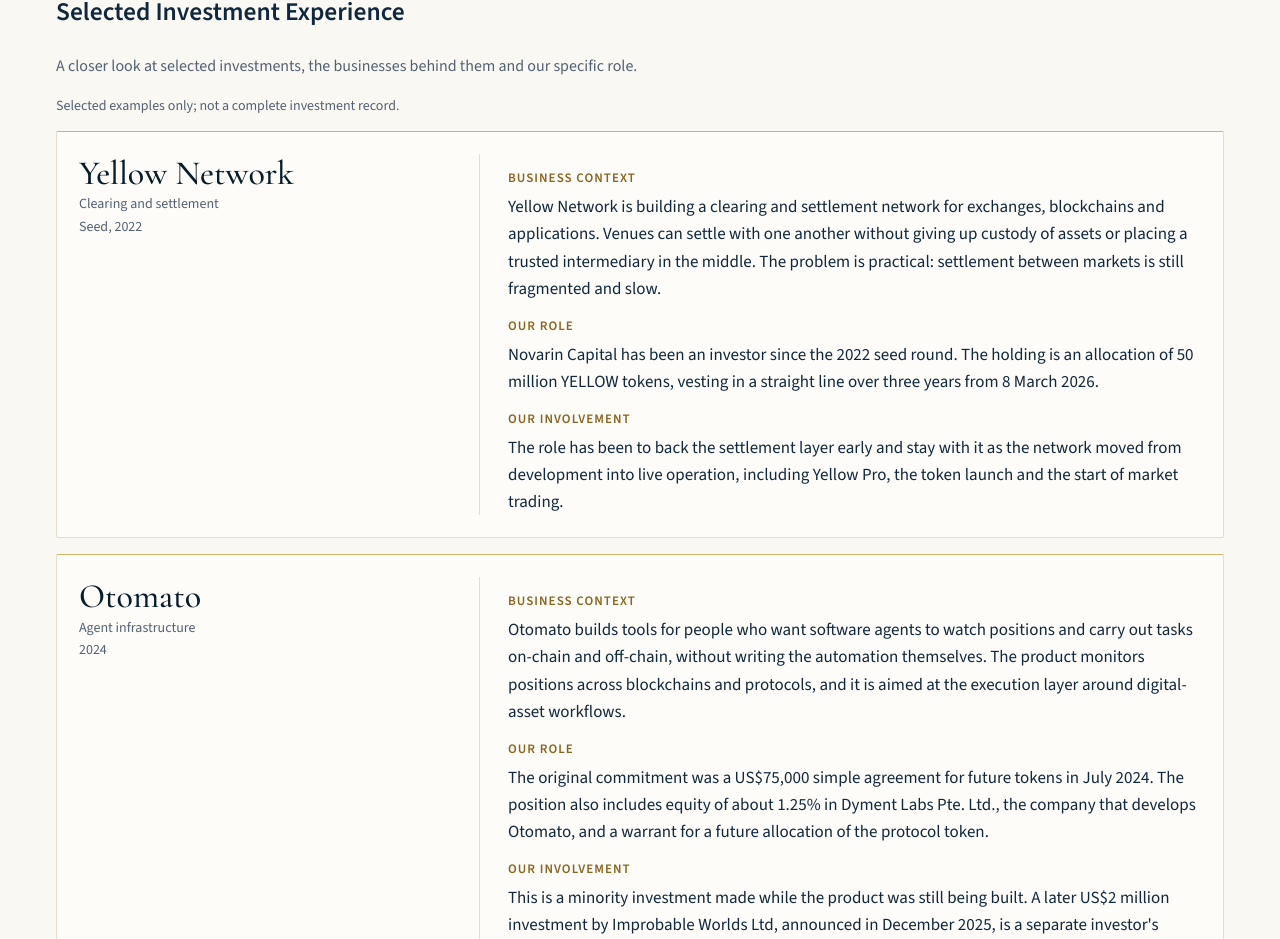
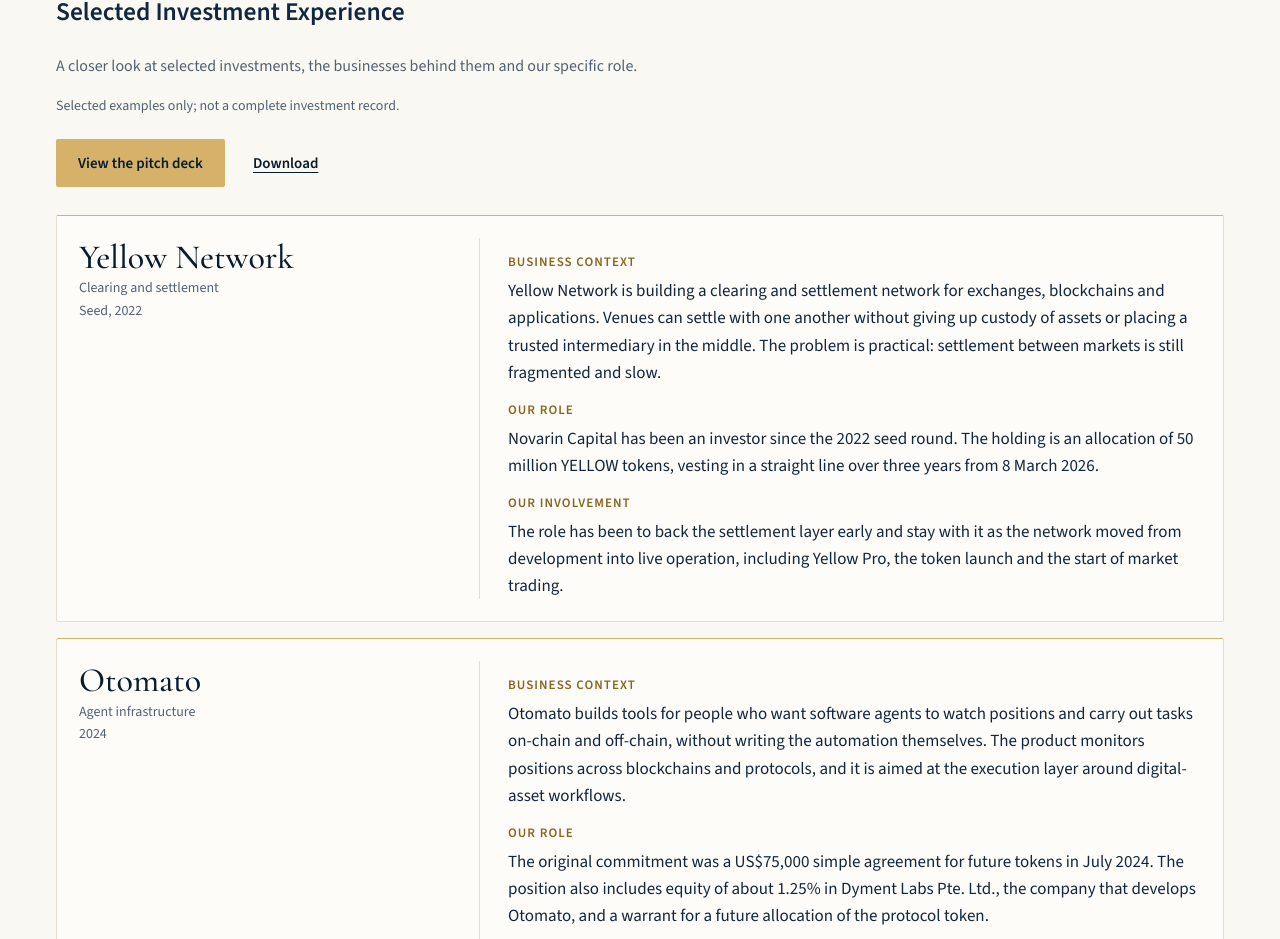
Before and after one commit to michaelarujune-ui/novarin-site, a React (Vite) app: page /about in a window 1280 px wide. Shown: the part 1608-2547 px from the top of the page. Built offline with nearby package versions, Linux system fonts and the light colour scheme.

Commit message:
site_pitch_deck

```diff
--- a/src/components/experience/ExperienceActivity.css
+++ b/src/components/experience/ExperienceActivity.css
@@ -210,6 +210,45 @@
   padding: 12px 0 48px;
 }
 
+.deck-actions {
+  display: flex;
+  flex-wrap: wrap;
+  align-items: center;
+  gap: 18px 28px;
+  margin: 22px 0 28px;
+}
+
+.deck-view,
+.deck-download {
+  font-size: 15px;
+  font-weight: 600;
+  text-decoration: none;
+}
+
+.deck-view {
+  display: inline-flex;
+  align-items: center;
+  min-height: 48px;
+  padding: 12px 22px;
+  border-radius: 2px;
+  background: var(--color-gold);
+  color: var(--color-navy);
+}
+
+.deck-view:hover {
+  background: var(--color-gold-hover);
+}
+
+.deck-download {
+  color: var(--color-navy);
+  text-decoration: underline;
+  text-underline-offset: 4px;
+}
+
+.deck-download:hover {
+  color: var(--color-gold-dark);
+}
+
 .case-card {
   display: grid;
   gap: 16px;
--- a/src/components/experience/SelectedInvestmentExperience.tsx
+++ b/src/components/experience/SelectedInvestmentExperience.tsx
@@ -16,6 +16,19 @@
           A closer look at selected investments, the businesses behind them and our specific role.
         </p>
         <p className="experience-note">Selected examples only; not a complete investment record.</p>
+        <p className="deck-actions">
+          <a
+            className="deck-view"
+            href="/documents/novarin-capital-pitch-deck.pdf"
+            target="_blank"
+            rel="noopener noreferrer"
+          >
+            View the pitch deck
+          </a>
+          <a className="deck-download" href="/documents/novarin-capital-pitch-deck.pdf" download="Novarin-Capital-Pitch-Deck.pdf">
+            Download
+          </a>
+        </p>
         <div className="case-list">
           {cases.map((item) => (
             <InvestmentCaseCard key={item.id} item={item} />
--- a/src/components/leadership/LeadershipRoster.css
+++ b/src/components/leadership/LeadershipRoster.css
@@ -205,7 +205,7 @@
 
 @media (min-width: 960px) {
   .leadership-cards {
-    grid-template-columns: repeat(4, minmax(0, 1fr));
+    grid-template-columns: repeat(3, minmax(0, 1fr));
     gap: 24px 20px;
   }
 
--- a/src/content/leadership.drafts.ts
+++ b/src/content/leadership.drafts.ts
@@ -24,29 +24,8 @@
     draftStatus: "APPOINTMENT NOT CONFIRMED",
   },
   {
-    id: "profile-02",
+    id: "profile-07",
     order: 2,
-    group: "investment-operations",
-    fullName: "Vladyslav Blyzniuk",
-    title: "CEO, Partner",
-    relationship: null,
-    biography: null,
-    proposedRemit: "Payment-sector assessment and practical operating priorities.",
-    portrait: {
-      src: "/images/leadership-partner.png",
-      alt: "Vladyslav Blyzniuk",
-      objectPosition: "center 18%",
-    },
-    profileApproved: false,
-    linkedInUrl: "https://www.linkedin.com/in/vladyslav-blyzniuk-718413278/",
-    email: "ceo@novarin.capital",
-    portraitApproved: true,
-    portraitLabel: "PORTRAIT 02",
-    draftStatus: "APPOINTMENT NOT CONFIRMED",
-  },
-  {
-    id: "profile-07",
-    order: 3,
     group: "investment-operations",
     fullName: "Vadym Nemyrytskyi",
     title: "Managing Director, Partner",
@@ -59,7 +38,7 @@
       objectPosition: "center 28%",
     },
     profileApproved: false,
-    linkedInUrl: "https://www.linkedin.com/in/%D1%96%D0%B2%D0%B0%D0%BD-%D1%80%D0%B5%D1%83%D1%81-801a00368/",
+    linkedInUrl: "https://www.linkedin.com/in/vadym-nemyrytskyi-48780740b/",
     email: "md@novarin.capital",
     portraitApproved: true,
     portraitLabel: "PORTRAIT 07",
@@ -67,7 +46,7 @@
   },
   {
     id: "profile-03",
-    order: 4,
+    order: 3,
     group: "investment-operations",
     fullName: "Elena Zelinko",
     title: "CIO",
```
Also changed, not shown: 1 other file (tests, documents, lock files or other folders).
